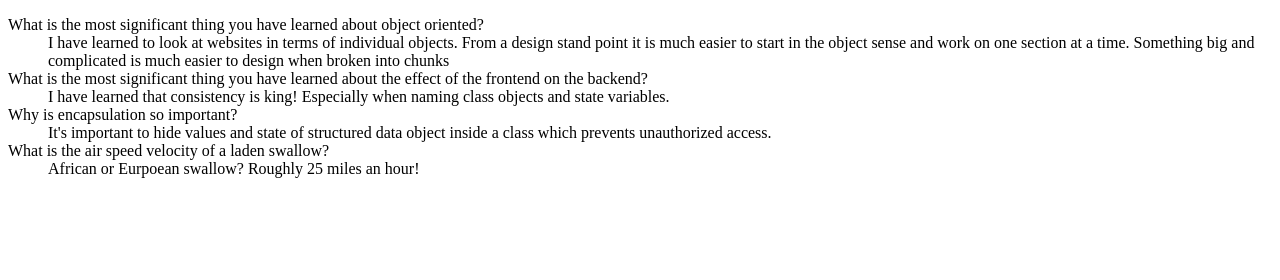
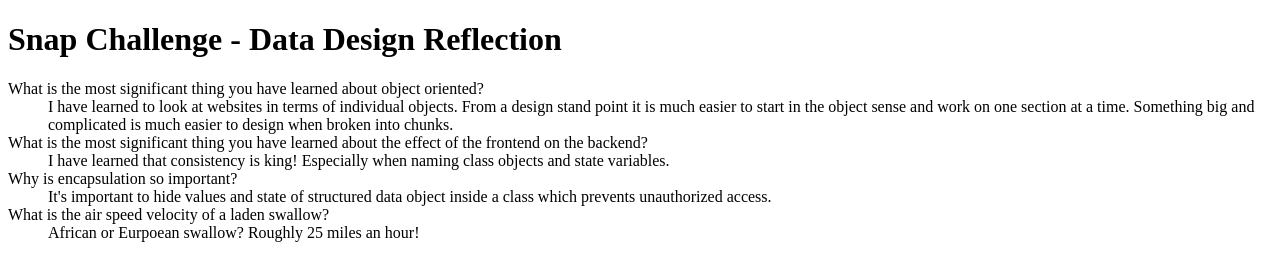
Before and after one commit to rbecker8/snap-data-design-reflection, a plain HTML site: page index.html in a window 1280 px wide. Drawn offline with Linux system fonts and the light colour scheme.

Commit message:
Added h1 title and <br> after each answer.

```diff
--- a/index.html
+++ b/index.html
@@ -5,14 +5,15 @@
 		<title>Snap Challenge - Data Design Reflection</title>
 	</head>
 	<body>
+		<h1>Snap Challenge - Data Design Reflection</h1>
 		<dl>
 			<dt>What is the most significant thing you have learned about object oriented?</dt>
 			<dd>I have learned to look at websites in terms of individual objects.
-				From a design stand point it is much easier to start in the object sense and work on one section at a time.  Something big and complicated is much easier to design when broken into chunks</dd>
+				From a design stand point it is much easier to start in the object sense and work on one section at a time.  Something big and complicated is much easier to design when broken into chunks.<br></dd>
 			<dt>What is the most significant thing you have learned about the effect of the frontend on the backend?</dt>
-			<dd>I have learned that consistency is king!  Especially when naming class objects and state variables.</dd>
+			<dd>I have learned that consistency is king!  Especially when naming class objects and state variables.<br></dd>
 			<dt>Why is encapsulation so important?</dt>
-			<dd>It's important to hide values and state of structured data object inside a class which prevents unauthorized access.</dd>
+			<dd>It's important to hide values and state of structured data object inside a class which prevents unauthorized access.<br></dd>
 			<dt>What is the air speed velocity of a laden swallow?</dt>
 			<dd>African or Eurpoean swallow? Roughly 25 miles an hour!</dd>
 		</dl>
```
